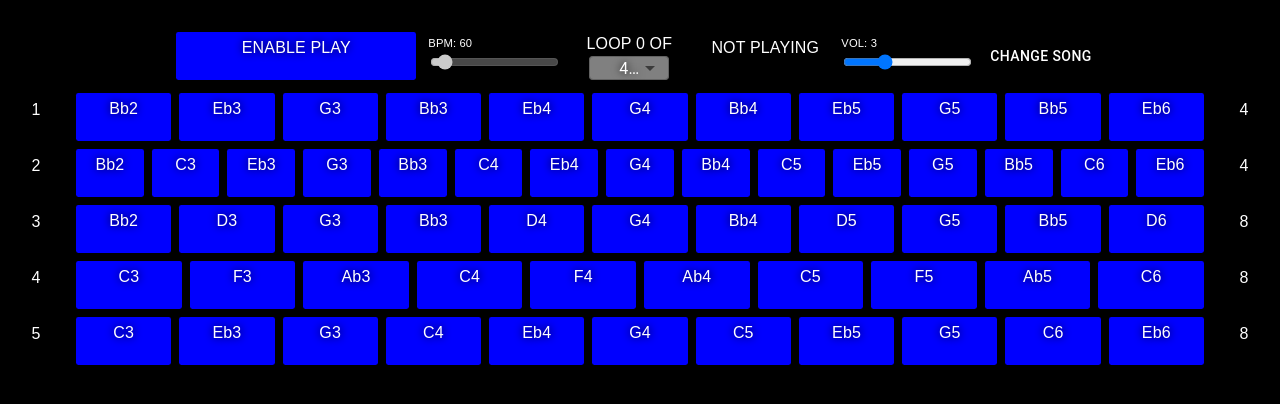
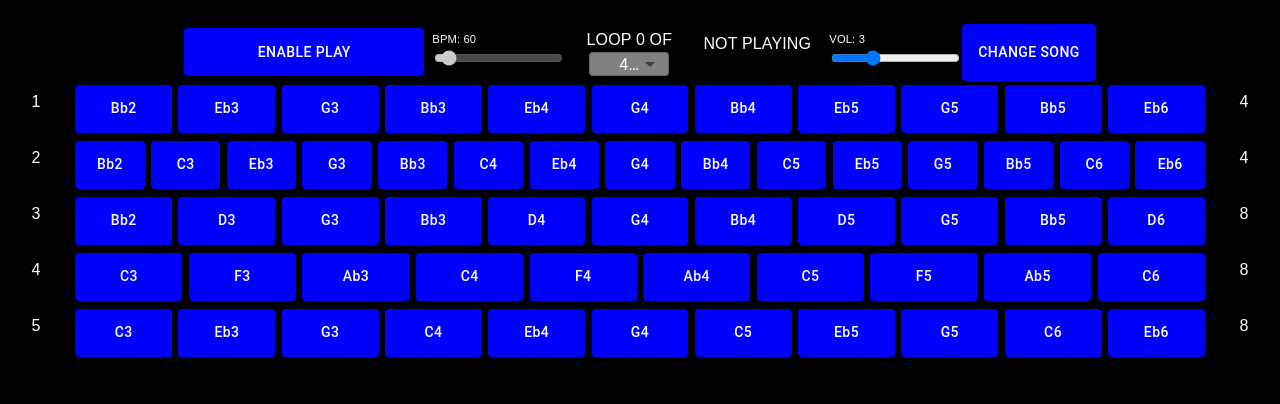
Before and after one commit to talkallday/react-love, a React (Vite) app in the folder react-love/: page / in a window 1280 px wide. Shown: the top 404 px of the page. Built offline with nearby package versions, Linux system fonts and the light colour scheme.

Commit message:
fixing button styles

```diff
--- a/react-love/src/App.tsx
+++ b/react-love/src/App.tsx
@@ -42,8 +42,6 @@ const theme = createTheme({
         body: {
           backgroundColor: "black",
           backgroundSize: "cover",
-          margin: 0,
-          padding: 0,
           fontFamily: "sans-serif",
           textTransform: "uppercase"
         },
@@ -69,12 +67,10 @@ const theme = createTheme({
         },
         '.cell': {
           borderRadius: '.15rem',
-          margin: '0.25rem',
           padding: '.25rem .125rem',
           transition: 'all .07s ease',
           width: '15rem',
           textAlign: 'center',
-          textShadow: '0 0 .5rem black',
           display: 'inline-block',
           minHeight: '3rem',
           color: 'white',
--- a/react-love/src/components/board/Note.tsx
+++ b/react-love/src/components/board/Note.tsx
@@ -1,5 +1,5 @@
 import { useState } from 'react';
-import Box from '@mui/system/Box';
+import Button from '@mui/material/Button';
 import * as Tone from 'tone';
 
 import { convertVolume } from '../../utils';
@@ -43,19 +43,20 @@ const Note = ({note, volume, userSynth, setUserSynth, isPlaying}: NoteProps) =>
   };
 
   return (
-  <Box
-    className={"cell key "  + (isPlaying ? "playing" : "")}
-    style={{
-      backgroundColor: isPlaying
-        ? (isStruck ? "orange" : "yellow")
-        : ( isStruck ? "yellow" : "blue"),
-      textTransform: 'none'
+  <Button
+    className={"cell "  + (isPlaying ? "playing" : "")}
+    sx={{
+      backgroundColor: isPlaying ? 'yellow' : 'blue',
+      textTransform: 'none',
+      margin: '0.2rem',
+      '&.MuiButton-root:hover': {backgroundColor: 'orange'},
+      color: isPlaying ? 'black' : 'white'
     }}
     onPointerDown={playNote}
     onPointerUp={stopNote}
     >
     {note}
-  </Box>
+  </Button>
   );
 }
 
--- a/react-love/src/components/menu/ChangeSong.tsx
+++ b/react-love/src/components/menu/ChangeSong.tsx
@@ -1,23 +1,15 @@
 import { useState } from 'react';
 import Box from '@mui/system/Box';
 import Button from '@mui/material/Button';
-import { ChordInfo } from '../board/Chord'
 import { Input } from '@mui/base/Input';
 import Modal from '@mui/material/Modal';
-import Typography from '@mui/material/Typography';
+
+import { ChordInfo } from '../board/Chord'
 
 type ChangeSongProps = {
   chords: ChordInfo[]
   setChords: Function
 }
-
-const modalStyle = {
-  bgcolor: 'white',
-  boxShadow: 1,
-  borderRadius: 2,
-  p: 2,
-  minWidth: 300,
-};
 
 const ChangeSong = ({chords, setChords}: ChangeSongProps) => {
   const [open, setOpen] = useState(false);
@@ -53,9 +45,14 @@ const ChangeSong = ({chords, setChords}: ChangeSongProps) => {
 
   return (
   <>
-  <Button sx={{ color: 'white', padding: '1rem' }} onClick={handleOpen}>Change Song</Button>
+  <Button sx={{
+    '&.MuiButton-root:hover': {backgroundColor: 'blue'},
+    color: 'white',
+    padding: '1rem',
+    backgroundColor: 'blue'
+  }} onClick={handleOpen}>Change Song</Button>
   <Modal
-    sx={modalStyle}
+    sx={{backgroundColor: 'white', p: 2}}
     open={open}
     onClose={handleClose}
     aria-labelledby="modal-modal-title"
@@ -70,6 +67,7 @@ const ChangeSong = ({chords, setChords}: ChangeSongProps) => {
         defaultValue={JSON.stringify(chords)}
         onInput={populateUserInput}
         />
+    <Button sx={{color: 'white'}} onClick={handleClose}>Close</Button>
     </form>
   </Modal>
   </>
--- a/react-love/src/components/menu/Play.tsx
+++ b/react-love/src/components/menu/Play.tsx
@@ -1,6 +1,6 @@
 import { useState } from 'react';
 import * as Tone from 'tone';
-import Box from '@mui/system/Box';
+import Button from '@mui/material/Button';
 
 import { ChordInfo, getAllNotes } from '../board/Chord';
 
@@ -112,13 +112,19 @@ const Play = ({
   }
 
   return (
-    <Box
-      sx={{ backgroundColor: disabled ? "blue" : playing ? "red" : "green" }}
+    <Button
+      sx={{
+        backgroundColor: disabled ? 'blue' : playing ? 'red' : 'green',
+        '&.MuiButton-root:hover': {
+          backgroundColor: disabled ? 'blue' : playing ? 'red' : 'green',
+        },
+        color: 'white'
+      }}
       className="cell"
       id="play-button"
       onClick={ disabled ? () => enablePlay() : () => loopPlay() }>
       { disabled ? "Enable Play" : playing ? "Stop" : "Play" }
-    </Box>
+    </Button>
   )
 }
 
```
Also changed, not shown: react-love/package.json (+8 -8 lines), 6 other files (tests, documents, lock files or other folders).
